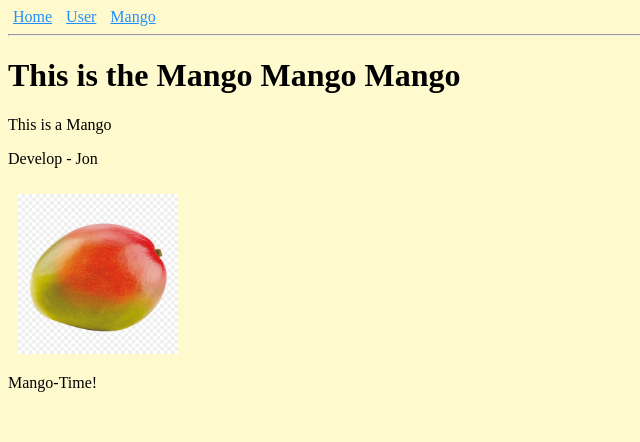
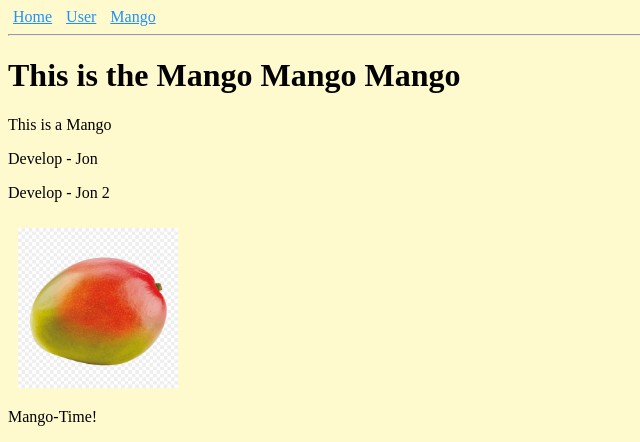
Before and after one commit to Jearnest94/Grupp_Fyra_Projektarbete, a Flask app: page /mango in a window 1280 px wide. Shown: the top 442 px of the page, without its empty margins (0-640 px from the left). Run offline with Flask 2, Linux system fonts and the light colour scheme.

Commit message:
Commit Test 2

```diff
--- a/templates/mango.html
+++ b/templates/mango.html
@@ -8,6 +8,7 @@
     <h1>This is the Mango Mango Mango</h1>
     <p>This is a Mango</p>
         <p>Develop - Jon</p>
+        <p>Develop - Jon 2</p>
 
     <img class="list-thumbnail" src="{{ url_for('static', filename='img/mango.jpg') }}">
         <br/>
```
